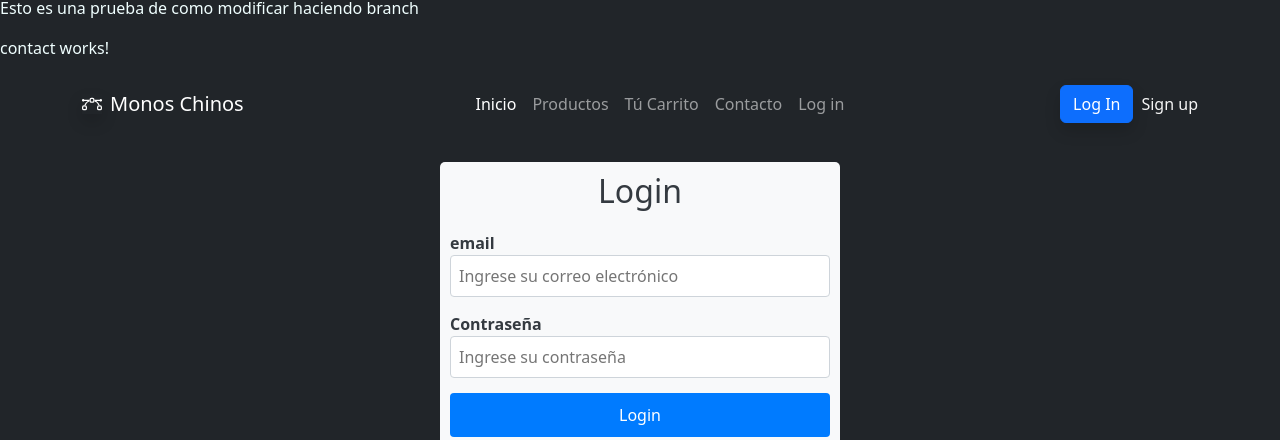
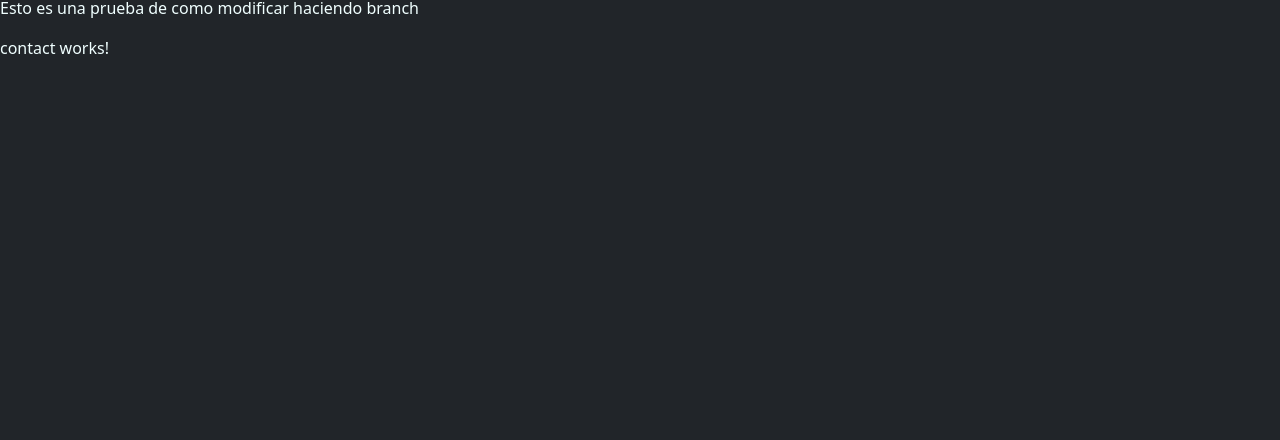
Before and after one commit to camilitwo/angular-venta-app, an Angular app: page / in a window 1280 px wide. Shown: the part 1290-1730 px from the top of the page. After the commit the page ends 1366 px from the top, so only its background shows below. Built offline with nearby package versions, Linux system fonts and the light colour scheme.

Commit message:
se elimina login de index

```diff
--- a/src/app/index/index.component.html
+++ b/src/app/index/index.component.html
@@ -3,4 +3,3 @@
 <app-redes-sociales></app-redes-sociales>
 <p>Esto es una prueba de como modificar haciendo branch</p>
 <app-contact></app-contact>
-<app-login></app-login>
--- a/src/app/navbar/navbar.component.html
+++ b/src/app/navbar/navbar.component.html
@@ -23,7 +23,6 @@
                     <li class="nav-item"><a class="nav-link" href="shopping-cart.html">Tú Carrito</a></li>
                     <li class="nav-item"></li>
                     <li class="nav-item"><a class="nav-link" href="contacts.html">Contacto</a></li>
-                    <li class="nav-item"><a class="nav-link" href="login.html">Log in</a></li>
                     <li class="nav-item"></li>
                 </ul>
                 <a class="btn btn-primary shadow" role="button" data-bss-hover-animate="pulse" (click)="login()">Log In</a>
```
